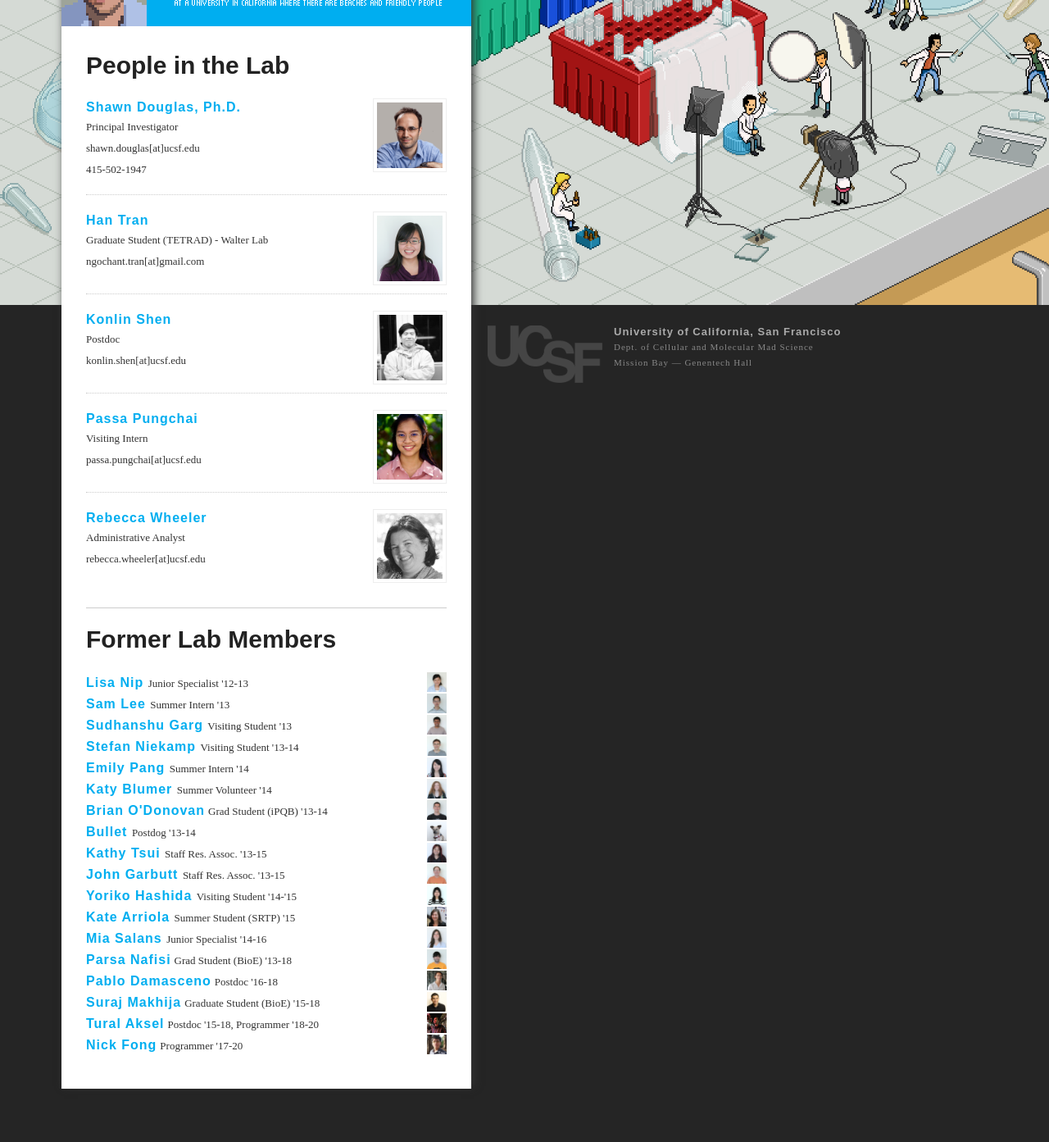
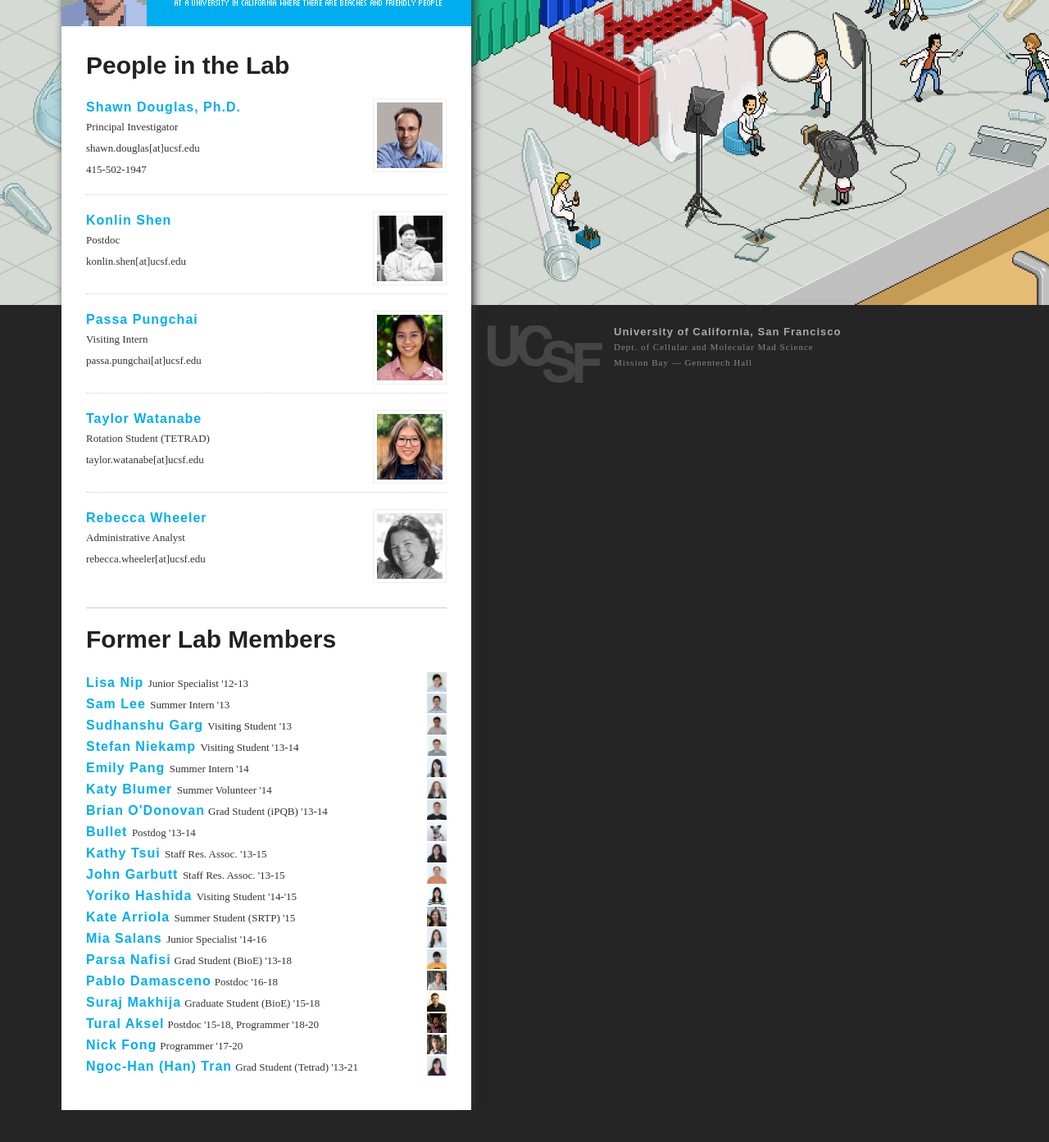
Before and after one commit to douglaslab/bionano.ucsf.edu, a Jekyll site: the page built from people.html, in a window 1280 px wide and 1400 px high, scrolled down 200 px. Shown: the top 1393 px of the window at 82% size. Built offline with Jekyll 4.4.1, drawn with Linux system fonts in a browser that asks for light colours; nearby versions of some CDN libraries.

Commit message:
Update people

```diff
--- a/people.html
+++ b/people.html
@@ -21,19 +21,6 @@ description: The people working at the Douglas Lab at the University of Californ
 			415-502-1947</br>
 		</small>
 
-	</p>
-</div>
-
-<div class="biography">
-	<img src="/assets/images/portraits/han.png" class="portrait" height="100" />
-	<h4 class="title">
-		<a href="#">Han Tran</a>
-	</h4>
-	<p class="text">
-		<small>
-			Graduate Student (TETRAD) - Walter Lab</br>
-			ngochant.tran[at]gmail.com</br>
-		</small>
 	</p>
 </div>
 
@@ -63,6 +50,18 @@ description: The people working at the Douglas Lab at the University of Californ
 	</p>
 </div>
 
+<div class="biography">
+	<img src="/assets/images/portraits/taylor.png" class="portrait" height="100" />
+	<h4 class="title">
+		<a href="#">Taylor Watanabe</a>
+	</h4>
+	<p class="text">
+		<small>
+			Rotation Student (TETRAD)</br>
+			taylor.watanabe[at]ucsf.edu</br>
+		</small>
+	</p>
+</div>
 
 <div class="biography">
 	<img src="/assets/images/portraits/rebecca.png" class="portrait" height="100" />
@@ -103,5 +102,7 @@ description: The people working at the Douglas Lab at the University of Californ
 	<h4 style="display:inline;" class="title"><a target="_new" href="https://www.linkedin.com/in/smakhija/">Suraj Makhija</a></h4> <small>Graduate Student (BioE) '15-18</small> <img src="/assets/images/portraits/suraj.png" class="smallportrait" /> <br>
 	<h4 style="display:inline;" class="title"><a target="_new" href="https://www.linkedin.com/in/tural-aksel-28b97a15">Tural Aksel</a></h4> <small>Postdoc '15-18, Programmer '18-20</small> <img src="/assets/images/portraits/tural.png" class="smallportrait" /> <br>
 	<h4 style="display:inline;" class="title"><a target="_new" href="https://github.com/nickfong/">Nick Fong</a></h4> <small>Programmer '17-20</small> <img src="/assets/images/portraits/nickf.png" class="smallportrait" /> <br>
+	<h4 style="display:inline;" class="title"><a target="_new" href="https://www.linkedin.com/in/ngoc-han-han-tran-68528846/">Ngoc-Han (Han) Tran</a></h4> <small>Grad Student (Tetrad) '13-21</small> <img src="/assets/images/portraits/han.png" class="smallportrait" /> <br>
+
   </div>
 </div><!-- /biographies -->
```
Also changed, not shown: assets/images/portraits/taylor.png (added).
